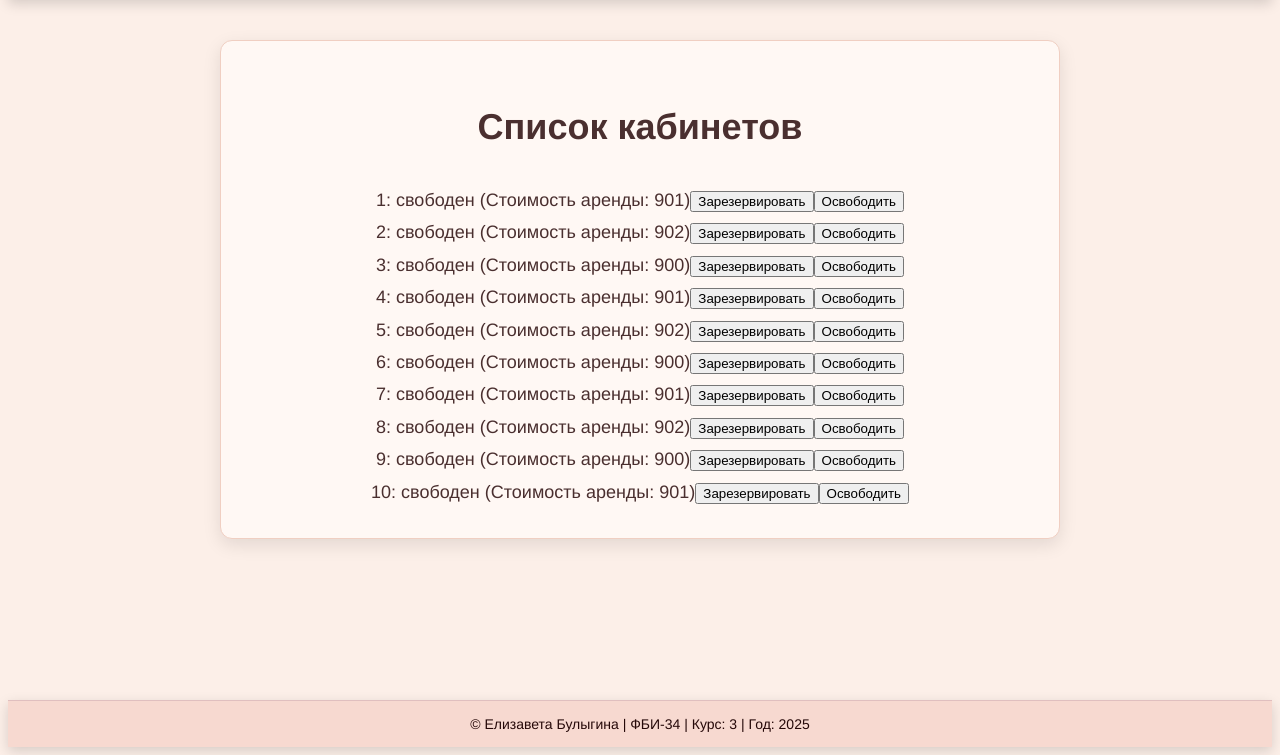
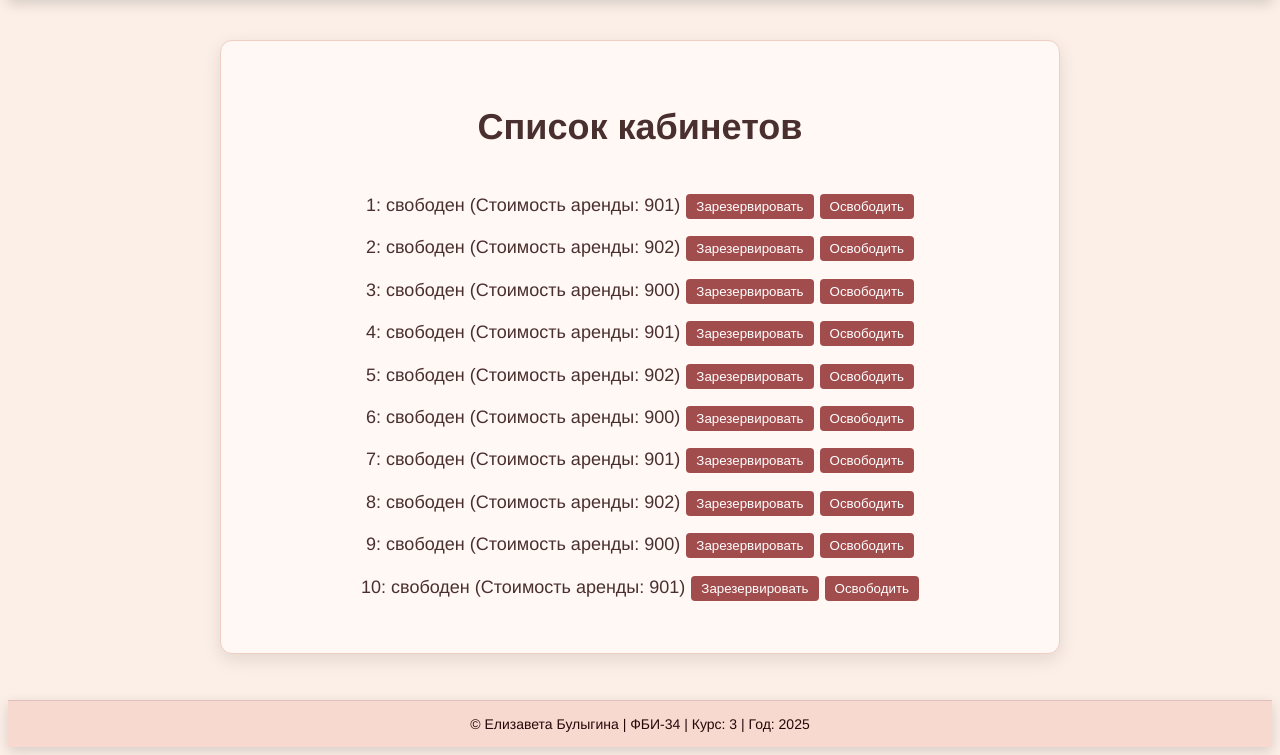
Before and after one commit to FoxyForLove/web-back-labs, a Flask app: page /lab6/ in a window 1280 px wide. Shown: the part 61-816 px from the top of the page. Run offline with Flask 3, Linux system fonts and the light colour scheme.

Commit message:
Стили

```diff
--- a/templates/lab6/lab6.html
+++ b/templates/lab6/lab6.html
@@ -28,6 +28,9 @@ function getOfficeList() {
             const li = document.createElement('li');
             li.innerText = `${office.number}: ${office.tenant || 'свободен'} (Cтоимость аренды: ${office.price})`;
 
+            const buttonsDiv = document.createElement('div');
+            buttonsDiv.className = 'buttons';
+
             const bookingButton = document.createElement('button');
             bookingButton.innerText = 'Зарезервировать';
             bookingButton.onclick = function() {booking(office.number)};
@@ -38,6 +41,7 @@ function getOfficeList() {
             cancelButton.onclick = function() { cancelation(office.number) };
             li.appendChild(cancelButton);
 
+            li.appendChild(buttonsDiv);
             ul.appendChild(li);
 
             const totalDiv = document.getElementById('total');
@@ -133,6 +137,34 @@ document.addEventListener('DOMContentLoaded', function() {
 {% endblock %}
 
 {% block main %}
+    <style>
+        #office-list li {
+            padding: 5px;
+        }
+
+        #office-list li button {
+            display: inline-block;
+            margin-left: 6px;
+            padding: 5px 10px;
+            background-color: #a14d4d;
+            color: white;
+            border: none;
+            border-radius: 4px;
+            cursor: pointer;
+            transition: background-color 0.3s ease;
+        }
+
+        #office-list li button:hover {
+            background-color: #8b3e3e;
+        }
+
+        #total {
+            margin-top: 15px;
+            font-weight: bold;
+            font-size: 18px;
+        }
+
+    </style>
     <h1>Список кабинетов</h1>
     <ul id="office-list"></ul>
     <div id="total"></div>
```
